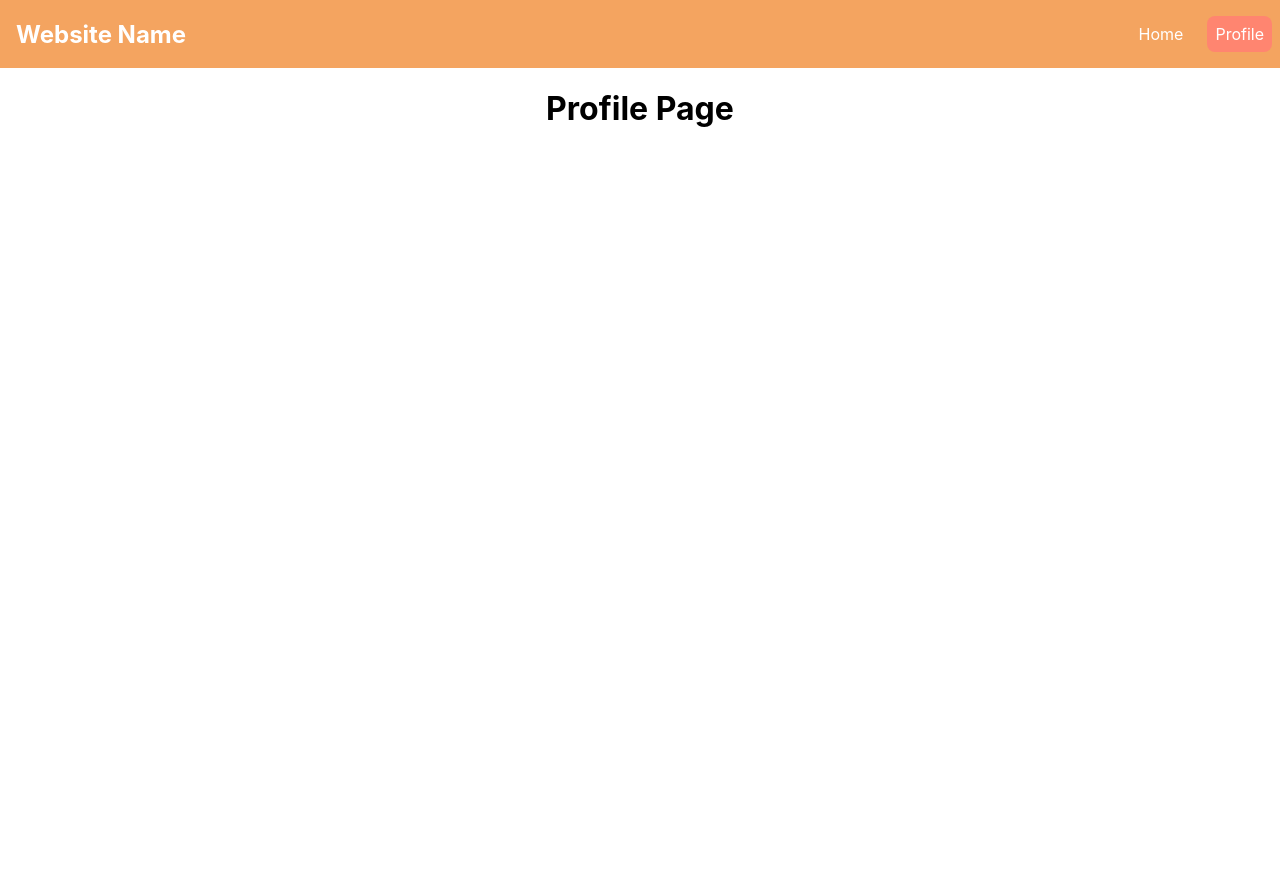
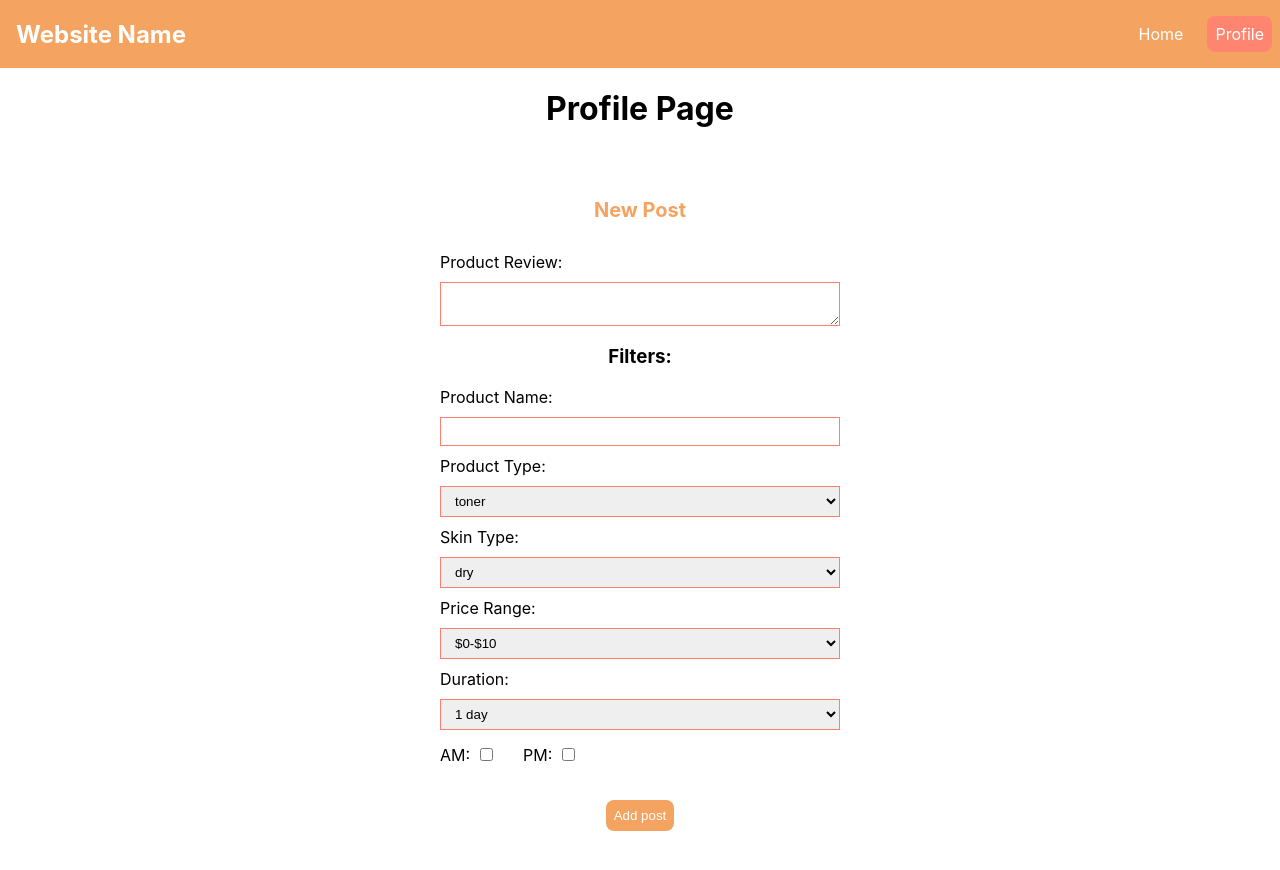
Before and after one commit to WardahJabeen/SkinCare, a React (Create React App) app: page /profile in a window 1280 px wide. Shown: the top 870 px of the page. Before the commit the page ends 800 px from the top, so only its background shows below. Built offline with nearby package versions, Linux system fonts and the light colour scheme.

Commit message:
form for new post (only frontend (bare minimum css))

```diff
--- a/src/Components/Cards.js
+++ b/src/Components/Cards.js
@@ -11,7 +11,7 @@ function Cards(props) {
                     <h3>Filters:</h3>
                     <ul>
                         <li>Product Name: {post.productName}</li>
-                        <li>Product Type: {post.price}</li>
+                        <li>Product Type: {post.productType}</li>
                         <li>Skin Type: {post.skinType}</li>
                         <li>AM/PM: {post.am_pm}</li>
                         <li>Price: {post.price}</li>
--- /dev/null
+++ b/src/Components/NewPostForm.css
@@ -0,0 +1,57 @@
+.form {
+    max-width: 400px;
+    margin: 70px auto;
+    text-align: center;
+}
+
+.form label {
+    text-align: left;
+    display: block;
+}
+
+.form h2 {
+    font-size: 20px;
+    color: sandybrown;
+    margin-bottom: 30px;
+}
+
+.form input,
+.form textarea,
+.form select {
+    width: 100%;
+    padding: 6px 10px;
+    margin: 10px 0;
+    border: 1px solid salmon;
+    box-sizing: border-box;
+    display: block;
+}
+
+.form button {
+    background: sandybrown;
+    color: white;
+    border: 0;
+    padding: 8px;
+    border-radius: 8px;
+    cursor: pointer;
+}
+
+/* trying to make the checkbox position right next to their respective labels */
+.checkboxes {
+    display: flex;
+    flex-direction: row;
+    align-items: center;
+    margin-bottom: 30px;
+
+}
+
+.checkboxes label {
+    float: left;
+    margin: 5px 0px;
+}
+
+.checkboxes input {
+    margin: 5px 0px;
+    width: auto;
+    margin-left: 10px;
+    margin-right: 30px
+}
--- /dev/null
+++ b/src/Components/NewPostForm.js
@@ -0,0 +1,101 @@
+import React, { useState } from 'react'
+import "./NewPostForm.css"
+
+function NewPostForm() {
+    const [review, setReview] = useState('');
+    const [productName, setProductName] = useState("product name");
+    const [productType, setProductType] = useState("product type");
+    const [skinType, setSkinType] = useState("skin type");
+    const [priceRange, setPriceRange] = useState("price");
+    const [duration, setDuration] = useState("duration");
+    const [am, setAm] = useState(false);
+    const [pm, setPm] = useState(false);
+
+    // const handleAM = (e) => {
+    //     console.log(e.target.checked)
+    //     setAm(e.target.checked)
+    // }
+
+    return (
+        <div className='form'>
+            <h2>New Post</h2>
+            <form>
+                <label>Product Review:</label>
+
+                <textarea
+                    value={review}
+                    onChange={(e) => setReview(e.target.value)}
+                    required
+                > </textarea>
+
+                <h3>Filters:</h3>
+                <label>Product Name:</label>
+
+                <input type="text"
+                    required
+                />
+                <label>Product Type:</label>
+                <select
+                    value={productType}
+                    onChange={(e) => setProductType(e.target.value)}
+                >
+                    <option value="toner">toner</option>
+                    <option value="facewash">facewash</option>
+                </select>
+                <label>Skin Type:</label>
+                <select
+                    value={skinType}
+                    onChange={(e) => setSkinType(e.target.value)}
+                >
+                    <option value="value1">dry</option>
+                    <option value="value2">mixed</option>
+                </select>
+
+                <label>Price Range:</label>
+                <select
+                    value={priceRange}
+                    onChange={(e) => setPriceRange(e.target.value)}
+                >
+                    <option value="value1">$0-$10</option>
+                    <option value="value2">$11-$20</option>
+                </select>
+                <label>Duration:</label>
+                <select
+                    value={duration}
+                    onChange={(e) => setDuration(e.target.value)}
+                >
+                    <option value="value1">1 day</option>
+                    <option value="value2">less than 1 week</option>
+                </select>
+
+                <div className='checkboxes'>
+                    <label>AM:</label>
+                    <input type="checkbox"
+                        name="am"
+                        id="am"
+                        checked={am}
+                        // onChange={handleAM}
+                        onChange={(e) => setAm(e.target.checked)}
+
+                    />
+                    <label>PM:</label>
+                    <input type="checkbox"
+                        name="pm"
+                        id="pm"
+                        checked={pm}
+                        onChange={(e) => setPm(e.target.checked)}
+
+                    />
+                </div>
+
+                <button>Add post</button>
+            </form>
+
+            {/* <p>{review}</p>
+            <p>{productType}</p>
+            <p>am: {am ? "am" : "pm"}</p> */}
+        </div>
+    )
+}
+
+export default NewPostForm;
--- a/src/Pages/Profile.js
+++ b/src/Pages/Profile.js
@@ -1,9 +1,13 @@
 import React from 'react'
+import NewPostForm from "../Components/NewPostForm.js"
+
 
 function Profile() {
     return (
         <div>
             <h1>Profile Page</h1>
+            {/* for testing purposes */}
+            <NewPostForm />
         </div>
     )
 }
```
